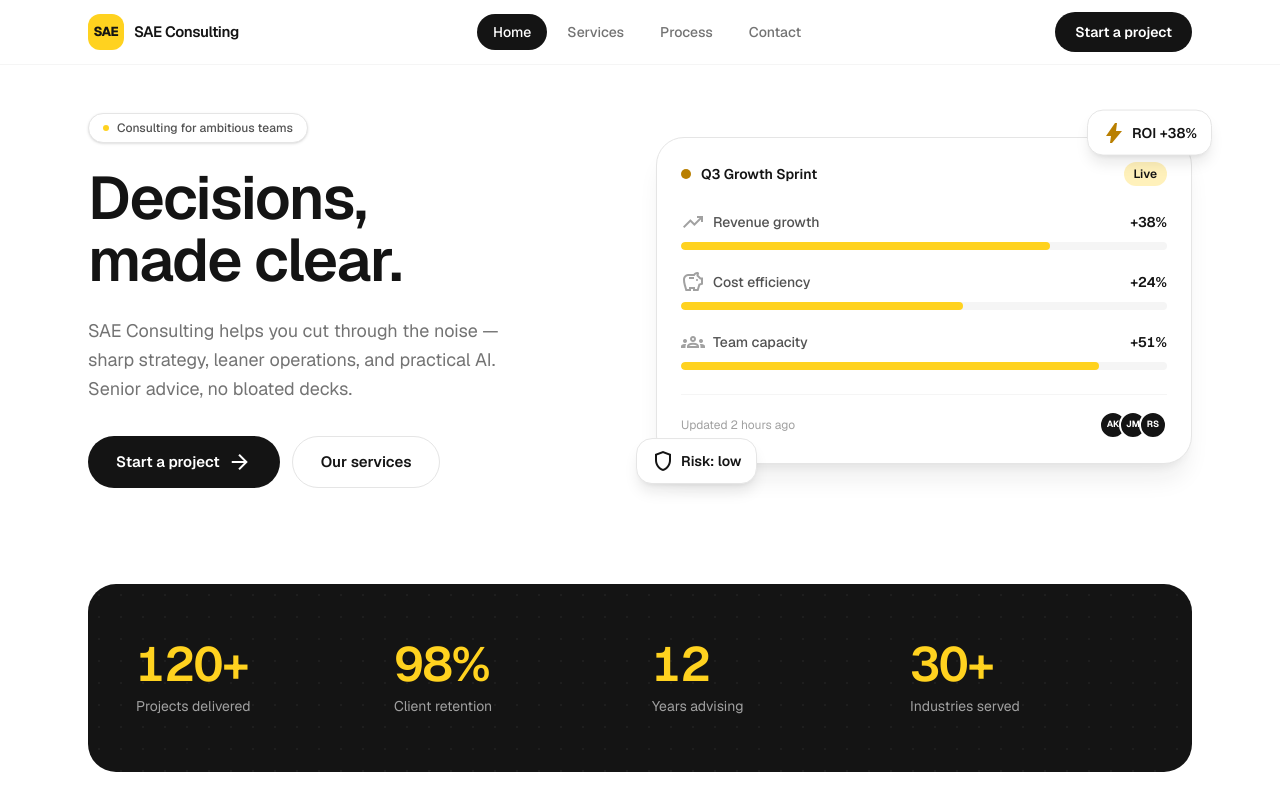
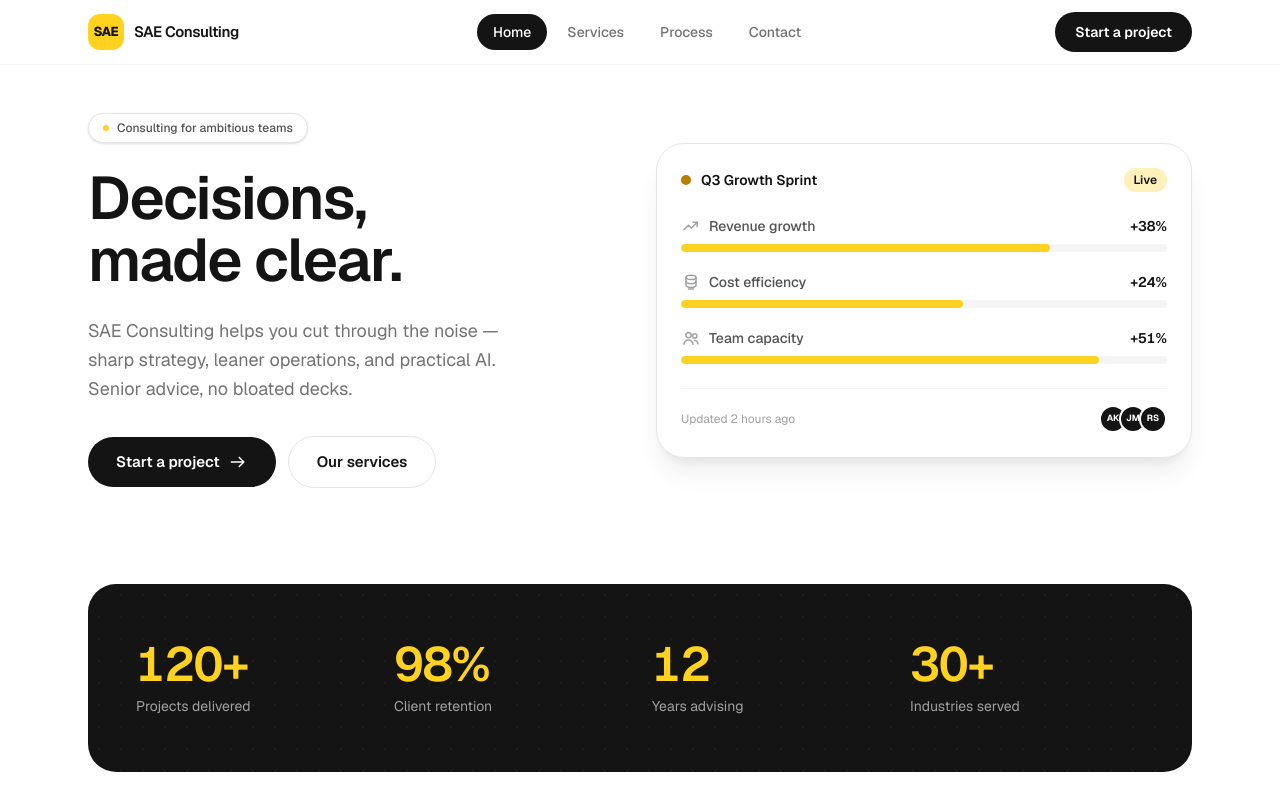
Before and after one commit to ShadyTraveller/SAE, a Next.js app: page / in a window 1280 px wide. Shown: the top 800 px of the page. Built offline with nearby package versions, Linux system fonts and the light colour scheme.

Commit message:
Redesign: inline SVG icons, service illustrations, Google-like polish (batch 1/2)

```diff
--- a/app/globals.css
+++ b/app/globals.css
@@ -1,4 +1,3 @@
-@import url("https://fonts.googleapis.com/css2?family=Material+Symbols+Outlined:opsz,wght,FILL,GRAD@20..48,100..700,0..1,-50..200&display=swap");
 @import "tailwindcss";
 
 @theme {
@@ -38,37 +37,6 @@
   }
 }
 
-/* Google Material Symbols icon font */
-.material-symbols-outlined {
-  font-family: "Material Symbols Outlined";
-  font-weight: normal;
-  font-style: normal;
-  line-height: 1;
-  letter-spacing: normal;
-  text-transform: none;
-  display: inline-block;
-  white-space: nowrap;
-  word-wrap: normal;
-  direction: ltr;
-  -webkit-font-smoothing: antialiased;
-  text-rendering: optimizeLegibility;
-  font-variation-settings:
-    "FILL" 0,
-    "wght" 400,
-    "GRAD" 0,
-    "opsz" 24;
-  user-select: none;
-}
-
-/* Filled variant for active states */
-.icon-filled {
-  font-variation-settings:
-    "FILL" 1,
-    "wght" 400,
-    "GRAD" 0,
-    "opsz" 24;
-}
-
 /* Subtle dotted texture for hero backgrounds */
 .bg-dots {
   background-image: radial-gradient(circle, rgb(20 20 20 / 0.09) 1px, transparent 1px);
--- a/app/page.tsx
+++ b/app/page.tsx
@@ -4,9 +4,10 @@ import { Reveal } from "@/components/Reveal";
 import { Magnetic } from "@/components/Magnetic";
 import { Stat } from "@/components/Stat";
 import { ServiceCard } from "@/components/ServiceCard";
+import { Icon, type IconName } from "@/components/Icon";
 import { SERVICES, STATS } from "@/lib/site";
 
-const WHY_SAE = [
+const WHY_SAE: { icon: IconName; title: string; text: string }[] = [
   {
     icon: "workspace_premium",
     title: "Senior only",
@@ -61,7 +62,7 @@ export default function HomePage() {
               className="hidden shrink-0 items-center gap-1.5 rounded-full border border-neutral-200 px-5 py-2.5 text-sm font-semibold text-ink transition-colors hover:border-ink sm:inline-flex"
             >
               All services
-              <span className="material-symbols-outlined text-lg">arrow_forward</span>
+              <Icon name="arrow_forward" className="h-[18px] w-[18px]" />
             </Link>
           </div>
         </Reveal>
@@ -78,7 +79,7 @@ export default function HomePage() {
             className="inline-flex items-center gap-1.5 rounded-full border border-neutral-200 px-5 py-2.5 text-sm font-semibold text-ink"
           >
             All services
-            <span className="material-symbols-outlined text-lg">arrow_forward</span>
+            <Icon name="arrow_forward" className="h-[18px] w-[18px]" />
           </Link>
         </Reveal>
       </section>
@@ -95,9 +96,7 @@ export default function HomePage() {
             <Reveal key={item.title} delay={i * 0.07}>
               <div className="h-full rounded-3xl border border-neutral-200 bg-neutral-50 p-6">
                 <div className="grid h-11 w-11 place-items-center rounded-2xl bg-brand">
-                  <span className="material-symbols-outlined text-2xl text-ink">
-                    {item.icon}
-                  </span>
+                  <Icon name={item.icon} className="h-6 w-6 text-ink" />
                 </div>
                 <h3 className="mt-4 text-lg font-semibold tracking-tight text-ink">
                   {item.title}
@@ -115,7 +114,6 @@ export default function HomePage() {
       <section className="mt-16 md:mt-24" aria-label="Get started">
         <Reveal>
           <div className="relative overflow-hidden rounded-[28px] bg-brand px-6 py-12 text-center md:py-16">
-            <div aria-hidden className="absolute inset-0 bg-dots opacity-40" />
             <h2 className="relative text-3xl font-semibold tracking-tight text-ink md:text-4xl">
               Have a decision to make?
             </h2>
@@ -129,7 +127,7 @@ export default function HomePage() {
                 className="inline-flex items-center gap-2 rounded-full bg-ink px-8 py-4 text-[15px] font-semibold text-white transition-shadow hover:shadow-xl"
               >
                 Book a free intro call
-                <span className="material-symbols-outlined text-xl">arrow_forward</span>
+                <Icon name="arrow_forward" className="h-5 w-5" />
               </Link>
             </Magnetic>
           </div>
--- a/app/process/page.tsx
+++ b/app/process/page.tsx
@@ -4,6 +4,7 @@ import { PageHeader } from "@/components/PageHeader";
 import { ProcessTabs } from "@/components/ProcessTabs";
 import { Reveal } from "@/components/Reveal";
 import { Magnetic } from "@/components/Magnetic";
+import { Icon } from "@/components/Icon";
 
 export const metadata: Metadata = {
   title: "Process",
@@ -36,7 +37,7 @@ export default function ProcessPage() {
               className="inline-flex items-center gap-2 rounded-full bg-brand px-8 py-4 text-[15px] font-semibold text-ink"
             >
               Start with Discover
-              <span className="material-symbols-outlined text-xl">arrow_forward</span>
+              <Icon name="arrow_forward" className="h-5 w-5" />
             </Link>
           </Magnetic>
         </div>
--- a/app/services/page.tsx
+++ b/app/services/page.tsx
@@ -4,6 +4,7 @@ import { PageHeader } from "@/components/PageHeader";
 import { Reveal } from "@/components/Reveal";
 import { Magnetic } from "@/components/Magnetic";
 import { ServiceCard } from "@/components/ServiceCard";
+import { Icon } from "@/components/Icon";
 import { SERVICES } from "@/lib/site";
 
 export const metadata: Metadata = {
@@ -44,7 +45,7 @@ export default function ServicesPage() {
               className="inline-flex items-center gap-2 rounded-full bg-ink px-7 py-3.5 text-[15px] font-semibold text-white"
             >
               Ask us
-              <span className="material-symbols-outlined text-xl">arrow_forward</span>
+              <Icon name="arrow_forward" className="h-5 w-5" />
             </Link>
           </Magnetic>
         </div>
--- a/components/ContactForm.tsx
+++ b/components/ContactForm.tsx
@@ -3,6 +3,7 @@
 import { useState } from "react";
 import { motion, AnimatePresence } from "framer-motion";
 import { supabase } from "@/lib/supabase";
+import { Icon } from "./Icon";
 
 const inputClass =
   "w-full rounded-xl border border-neutral-200 bg-neutral-50 px-4 py-3 text-[15px] text-ink placeholder:text-neutral-400 outline-none transition-all duration-200 focus:border-brand-deep focus:bg-white focus:ring-4 focus:ring-brand/30";
@@ -56,9 +57,7 @@ export function ContactForm() {
               transition={{ type: "spring", stiffness: 300, damping: 14, delay: 0.1 }}
               className="grid h-16 w-16 place-items-center rounded-full bg-brand"
             >
-              <span className="material-symbols-outlined text-3xl font-bold text-ink">
-                check
-              </span>
+              <Icon name="check" className="h-8 w-8 text-ink" />
             </motion.span>
             <h3 className="mt-5 text-xl font-semibold tracking-tight">
               Message received
@@ -139,15 +138,13 @@ export function ContactForm() {
             >
               {status === "sending" ? (
                 <>
-                  <span className="material-symbols-outlined animate-spin text-xl">
-                    progress_activity
-                  </span>
+                  <Icon name="progress_activity" className="h-5 w-5 animate-spin" />
                   Sending…
                 </>
               ) : (
                 <>
                   Send message
-                  <span className="material-symbols-outlined text-xl">arrow_forward</span>
+                  <Icon name="arrow_forward" className="h-5 w-5" />
                 </>
               )}
             </motion.button>
--- a/components/Hero.tsx
+++ b/components/Hero.tsx
@@ -3,6 +3,7 @@
 import Link from "next/link";
 import { motion } from "framer-motion";
 import { Magnetic } from "./Magnetic";
+import { Icon, type IconName } from "./Icon";
 
 const container = {
   hidden: {},
@@ -18,7 +19,7 @@ const item = {
   },
 };
 
-const METRICS = [
+const METRICS: { icon: IconName; label: string; value: string; width: string }[] = [
   { icon: "trending_up", label: "Revenue growth", value: "+38%", width: "76%" },
   { icon: "savings", label: "Cost efficiency", value: "+24%", width: "58%" },
   { icon: "groups", label: "Team capacity", value: "+51%", width: "86%" },
@@ -35,10 +36,7 @@ function SnapshotCard() {
       >
         <div className="flex items-center justify-between">
           <div className="flex items-center gap-2.5">
-            <span className="relative flex h-2.5 w-2.5">
-              <span className="absolute inline-flex h-full w-full animate-ping rounded-full bg-brand-deep opacity-60" />
-              <span className="relative inline-flex h-2.5 w-2.5 rounded-full bg-brand-deep" />
-            </span>
+            <span className="h-2.5 w-2.5 rounded-full bg-brand-deep" />
             <p className="text-sm font-semibold text-ink">Q3 Growth Sprint</p>
           </div>
           <span className="rounded-full bg-brand/30 px-2.5 py-1 text-xs font-semibold text-ink">
@@ -51,9 +49,7 @@ function SnapshotCard() {
             <div key={m.label}>
               <div className="mb-2 flex items-center justify-between text-sm">
                 <span className="flex items-center gap-2 font-medium text-neutral-600">
-                  <span className="material-symbols-outlined text-xl text-neutral-400">
-                    {m.icon}
-                  </span>
+                  <Icon name={m.icon} className="h-5 w-5 text-neutral-400" />
                   {m.label}
                 </span>
                 <span className="font-semibold text-ink tabular-nums">{m.value}</span>
@@ -88,28 +84,6 @@ function SnapshotCard() {
           </div>
         </div>
       </motion.div>
-
-      <motion.div
-        animate={{ y: [0, -10, 0] }}
-        transition={{ repeat: Infinity, duration: 4.5, ease: "easeInOut" }}
-        className="absolute -top-5 -right-2 flex items-center gap-1.5 rounded-2xl border border-neutral-200 bg-white px-3.5 py-2.5 shadow-lg shadow-neutral-900/10 sm:-right-5"
-      >
-        <span className="material-symbols-outlined icon-filled text-xl text-brand-deep">
-          bolt
-        </span>
-        <span className="text-sm font-semibold text-ink">ROI +38%</span>
-      </motion.div>
-
-      <motion.div
-        animate={{ y: [0, 9, 0] }}
-        transition={{ repeat: Infinity, duration: 5.2, ease: "easeInOut", delay: 0.6 }}
-        className="absolute -bottom-5 -left-2 flex items-center gap-1.5 rounded-2xl border border-neutral-200 bg-white px-3.5 py-2.5 shadow-lg shadow-neutral-900/10 sm:-left-5"
-      >
-        <span className="material-symbols-outlined text-xl text-ink">
-          shield
-        </span>
-        <span className="text-sm font-semibold text-ink">Risk: low</span>
-      </motion.div>
     </div>
   );
 }
@@ -117,10 +91,6 @@ function SnapshotCard() {
 export function Hero() {
   return (
     <section className="relative">
-      <div
-        aria-hidden
-        className="pointer-events-none absolute -top-24 right-0 -z-10 h-80 w-80 rounded-full bg-brand/25 blur-3xl"
-      />
       <div className="grid items-center gap-12 lg:grid-cols-2 lg:gap-8">
         <motion.div variants={container} initial="hidden" animate="show">
           <motion.div variants={item}>
@@ -160,7 +130,7 @@ export function Hero() {
                 className="inline-flex items-center gap-2 rounded-full bg-ink px-7 py-3.5 text-[15px] font-semibold text-white transition-shadow hover:shadow-lg"
               >
                 Start a project
-                <span className="material-symbols-outlined text-xl">arrow_forward</span>
+                <Icon name="arrow_forward" className="h-5 w-5" />
               </Link>
             </Magnetic>
             <Magnetic>
--- /dev/null
+++ b/components/Icon.tsx
@@ -0,0 +1,190 @@
+import type { SVGProps } from "react";
+
+/**
+ * Inline SVG icon set in a rounded Google-style outline.
+ * Replaces the Material Symbols webfont so icons always render,
+ * even when the font fails to load.
+ */
+export type IconName =
+  | "arrow_forward"
+  | "bolt"
+  | "check"
+  | "contract"
+  | "expand_more"
+  | "grid_view"
+  | "groups"
+  | "home"
+  | "insights"
+  | "lightbulb"
+  | "location_on"
+  | "mail"
+  | "progress_activity"
+  | "route"
+  | "savings"
+  | "schedule"
+  | "school"
+  | "shield"
+  | "smart_toy"
+  | "strategy"
+  | "trending_up"
+  | "tune"
+  | "workspace_premium";
+
+const PATHS: Record<IconName, React.ReactNode> = {
+  arrow_forward: (
+    <path d="M4 12h15M13.5 6.5 19 12l-5.5 5.5" />
+  ),
+  bolt: <path d="M13 2.5 4.5 13.5H11l-1 8 8.5-11.5H12l1-7.5Z" />,
+  check: <path d="m4.5 12.5 5 5 10-11" />,
+  contract: (
+    <>
+      <path d="M7 3.5h7l4 4V20.5H7V3.5Z" />
+      <path d="M14 3.5V7.5h4" />
+      <path d="M9.5 12h5M9.5 15.5h5" />
+    </>
+  ),
+  expand_more: <path d="m6 9.5 6 6 6-6" />,
+  grid_view: (
+    <>
+      <rect x="4" y="4" width="7" height="7" rx="2" />
+      <rect x="13" y="4" width="7" height="7" rx="2" />
+      <rect x="4" y="13" width="7" height="7" rx="2" />
+      <rect x="13" y="13" width="7" height="7" rx="2" />
+    </>
+  ),
+  groups: (
+    <>
+      <circle cx="9" cy="8.5" r="3.25" />
+      <path d="M3.5 19.5c.6-3.2 2.8-5 5.5-5s4.9 1.8 5.5 5" />
+      <circle cx="16.5" cy="9.5" r="2.5" />
+      <path d="M16 14.6c2.3.2 3.9 1.7 4.4 4.4" />
+    </>
+  ),
+  home: (
+    <>
+      <path d="m3.5 11 8.5-7.5L20.5 11" />
+      <path d="M5.5 9.8V20h4.5v-5.5h4V20H18.5V9.8" />
+    </>
+  ),
+  insights: (
+    <>
+      <path d="M4 20V11M10 20V5M16 20v-6" />
+      <path d="m3 9 5.5-5L13 8.5 19.5 2" />
+      <path d="M15.5 2H19.5V6" />
+    </>
+  ),
+  lightbulb: (
+    <>
+      <path d="M9.5 18h5M10.5 21h3" />
+      <path d="M12 3.5c-3.2 0-5.5 2.4-5.5 5.6 0 2.1 1.1 3.6 2.2 4.7.6.6 1.1 1.3 1.3 2.2h4c.2-.9.7-1.6 1.3-2.2 1.1-1.1 2.2-2.6 2.2-4.7 0-3.2-2.3-5.6-5.5-5.6Z" />
+    </>
+  ),
+  location_on: (
+    <>
+      <path d="M12 21.5s6.5-6 6.5-11a6.5 6.5 0 1 0-13 0c0 5 6.5 11 6.5 11Z" />
+      <circle cx="12" cy="10.5" r="2.3" />
+    </>
+  ),
+  mail: (
+    <>
+      <rect x="3.5" y="5.5" width="17" height="13" rx="2.5" />
+      <path d="m4.5 7.5 7.5 5.5 7.5-5.5" />
+    </>
+  ),
+  progress_activity: <path d="M3 12h3.5l2-6.5 4 13 2-6.5H21" />,
+  route: (
+    <>
+      <circle cx="6" cy="18" r="2.5" />
+      <circle cx="18" cy="6" r="2.5" />
+      <path d="M8.5 18H15a3 3 0 0 0 0-6H9a3 3 0 0 1 0-6h6.5" strokeDasharray="1.5 2.4" />
+    </>
+  ),
+  savings: (
+    <>
+      <ellipse cx="12" cy="6.5" rx="6" ry="2.5" />
+      <path d="M6 6.5v5c0 1.4 2.7 2.5 6 2.5s6-1.1 6-2.5v-5" />
+      <path d="M6 11.5V16c0 1.4 2.7 2.5 6 2.5s6-1.1 6-2.5v-4.5" />
+      <path d="M9 20.5h6" />
+    </>
+  ),
+  schedule: (
+    <>
+      <circle cx="12" cy="12" r="8" />
+      <path d="M12 7.5V12l3.5 2" />
+    </>
+  ),
+  school: (
+    <>
+      <path d="m2.5 9.5 9.5-4.5 9.5 4.5-9.5 4.5-9.5-4.5Z" />
+      <path d="M6.5 11.5V16c0 1.4 2.5 2.8 5.5 2.8s5.5-1.4 5.5-2.8v-4.5" />
+      <path d="M21.5 9.5V15" />
+    </>
+  ),
+  shield: <path d="M12 3.5 19 6v5.2c0 4.6-3 7.6-7 9.3-4-1.7-7-4.7-7-9.3V6l7-2.5Z" />,
+  smart_toy: (
+    <>
+      <rect x="5" y="8.5" width="14" height="10" rx="3" />
+      <path d="M12 8.5V5.5M12 5.5h3" />
+      <circle cx="9.5" cy="13.5" r="1" fill="currentColor" stroke="none" />
+      <circle cx="14.5" cy="13.5" r="1" fill="currentColor" stroke="none" />
+      <path d="M3.5 12v3M20.5 12v3" />
+    </>
+  ),
+  strategy: (
+    <>
+      <circle cx="12" cy="12" r="8" />
+      <circle cx="12" cy="12" r="4.5" />
+      <circle cx="12" cy="12" r="1.2" fill="currentColor" stroke="none" />
+      <path d="M12 1.5v3M12 19.5v3M1.5 12h3M19.5 12h3" />
+    </>
+  ),
+  trending_up: (
+    <>
+      <path d="m3.5 16.5 5.5-5.5 3.5 3.5 7-7" />
+      <path d="M14.5 7.5h5v5" />
+    </>
+  ),
+  tune: (
+    <>
+      <path d="M5 7V4M5 20v-9M12 20v-4M12 11V4M19 20v-7M19 9V4" />
+      <circle cx="5" cy="12" r="2" fill="white" />
+      <circle cx="12" cy="14" r="2" fill="white" />
+      <circle cx="19" cy="11" r="2" fill="white" />
+    </>
+  ),
+  workspace_premium: (
+    <>
+      <circle cx="12" cy="9.5" r="4.5" />
+      <path d="m9.8 13.2-2.3 7.3 4.5-2.5 4.5 2.5-2.3-7.3" />
+      <path d="m10.2 9.5 1.3 1.3 2.3-2.5" />
+    </>
+  ),
+};
+
+export function Icon({
+  name,
+  filled = false,
+  className,
+  ...props
+}: {
+  name: IconName;
+  filled?: boolean;
+  className?: string;
+} & SVGProps<SVGSVGElement>) {
+  return (
+    <svg
+      viewBox="0 0 24 24"
+      aria-hidden="true"
+      focusable="false"
+      className={className}
+      fill={filled ? "currentColor" : "none"}
+      stroke="currentColor"
+      strokeWidth={filled ? 0 : 1.8}
+      strokeLinecap="round"
+      strokeLinejoin="round"
+      {...props}
+    >
+      {PATHS[name]}
+    </svg>
+  );
+}
```
Also changed, not shown: app/contact/page.tsx (+4 -7 lines), components/BottomTabBar.tsx (+7 -6 lines).
